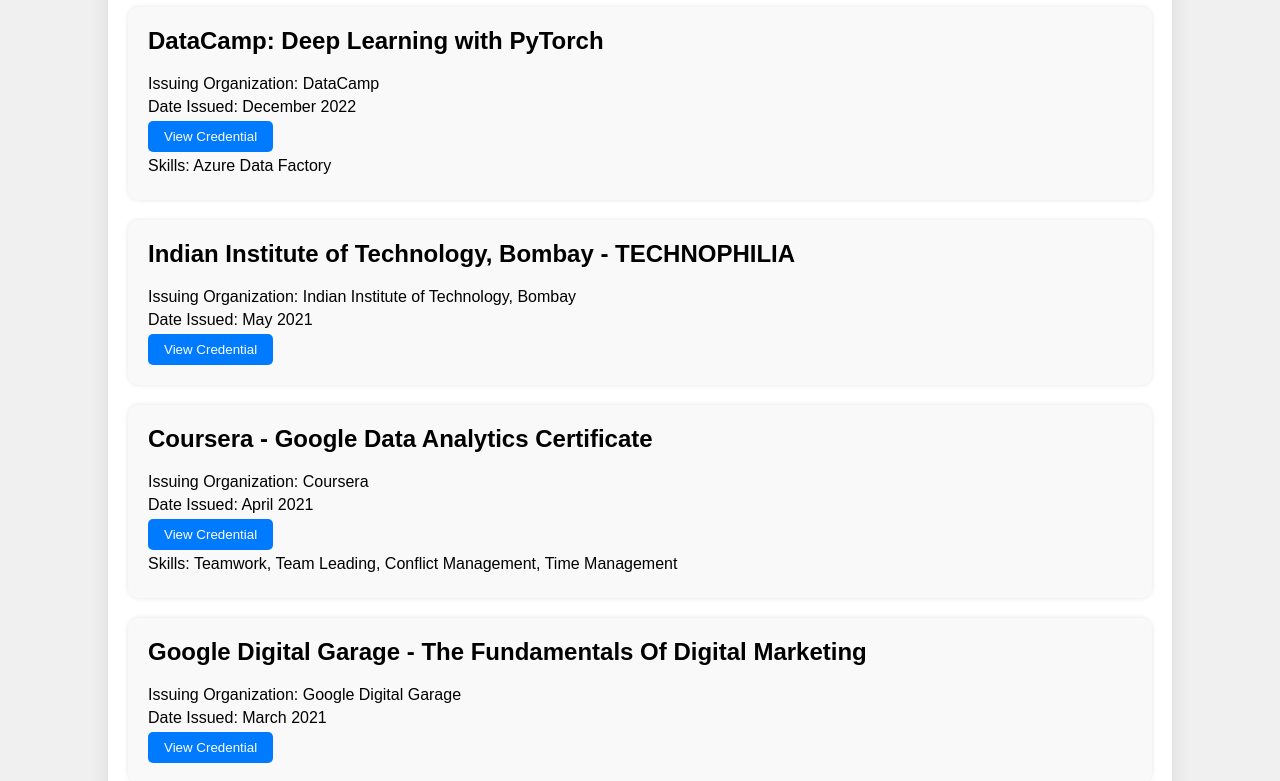
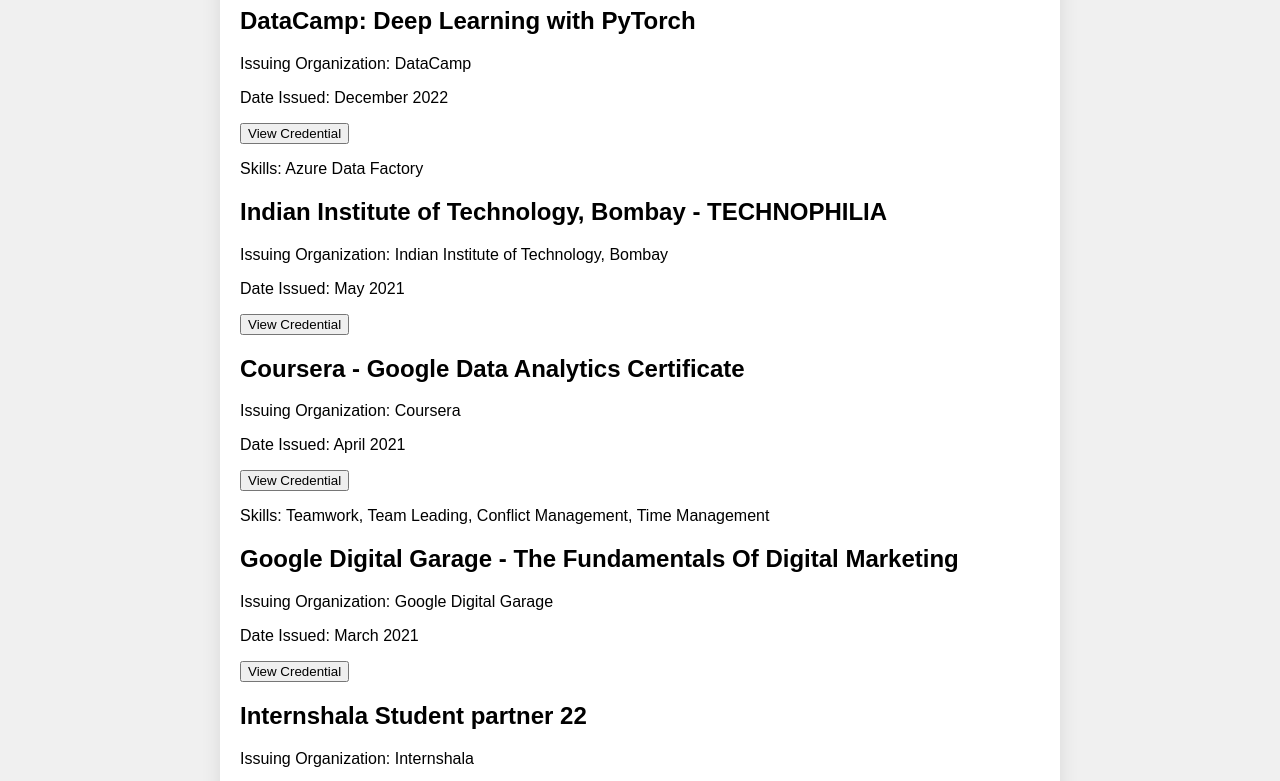
Before and after one commit to gokula991/Portfolio, a plain HTML site: page certifications.html in a window 1280 px wide. Shown: the part 181-962 px from the top of the page. Drawn offline with Linux system fonts and the light colour scheme.

Commit message:
Update certifications.html

```diff
--- a/certifications.html
+++ b/certifications.html
@@ -5,38 +5,6 @@
     <meta name="viewport" content="width=device-width, initial-scale=1.0">
     <title>Certifications</title>
     <link rel="stylesheet" href="styles.css"> <!-- Link to your main stylesheet -->
-    <style>
-        /* Additional styles specific to this page */
-        .container {
-            max-width: 80%; /* Adjust the width as needed */
-            margin: 50px auto;
-            padding: 20px;
-            background-color: #fff;
-            border-radius: 10px;
-            box-shadow: 0px 0px 20px rgba(0, 0, 0, 0.1);
-        }
-        .certification {
-            margin-bottom: 20px;
-            padding: 20px;
-            background-color: #f9f9f9;
-            border-radius: 10px;
-            box-shadow: 0 0 5px rgba(0, 0, 0, 0.1);
-        }
-        .certification h2 {
-            margin-top: 0;
-        }
-        .certification p {
-            margin: 5px 0;
-        }
-        .credential-button {
-            background-color: #007bff;
-            color: #fff;
-            border: none;
-            padding: 8px 16px;
-            border-radius: 5px;
-            cursor: pointer;
-        }
-    </style>
 </head>
 <body>
     <div class="menu">
```
